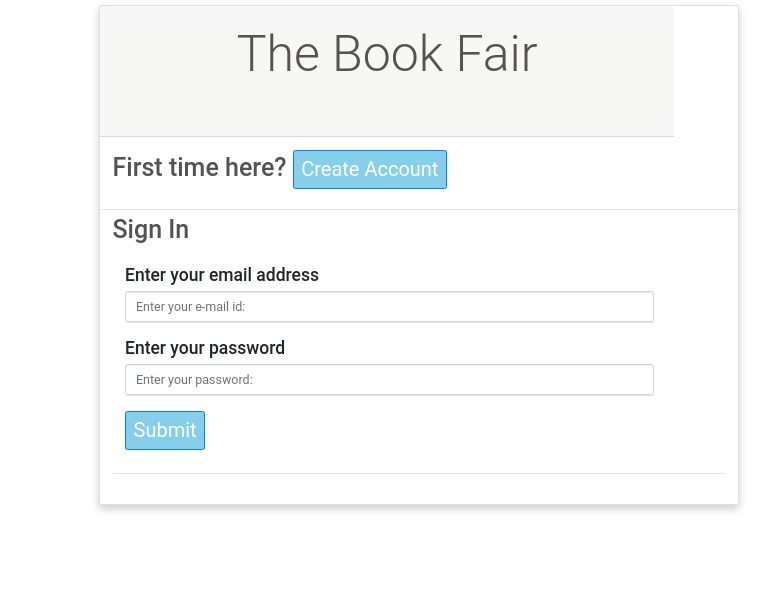
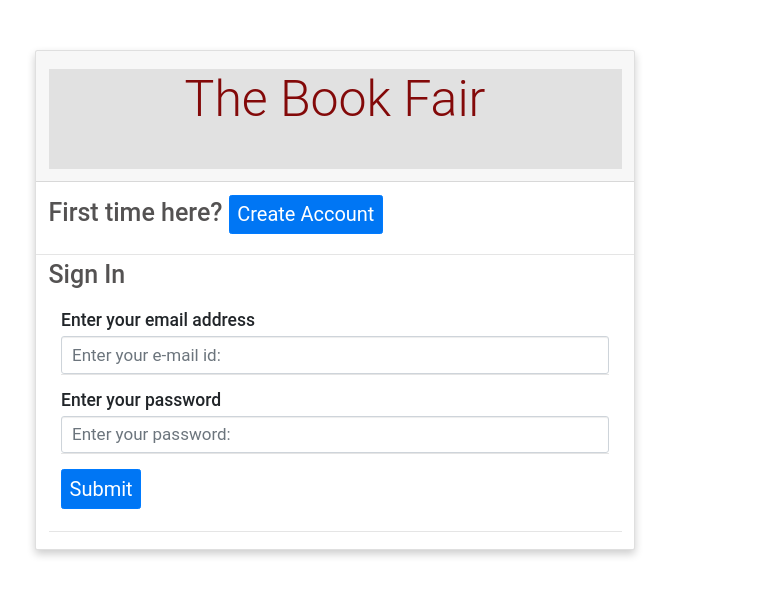
Before and after one commit to saarikabhasi/CS50-project1, a Flask app: page /login in a window 1280 px wide. Shown: the top 596 px of the page, without its empty margins (285-1058 px from the left). Run offline with Flask 2, Linux system fonts and the light colour scheme; some libraries are stand-ins or nearby versions.

Commit message:
styling changes-login/register

```diff
--- a/static/css/main.css
+++ b/static/css/main.css
@@ -18,29 +18,47 @@ h2{
     color: rgb(84, 82, 82);
     font-size: 15px;
 }
-.card{
+.card {
     box-shadow: 0 4px 8px 0 rgba(0,0,0,0.2);
     transition: 0.3s;
-    width:50%;
+    width:500px;
     height:50%;
-    float:center;
+
+
+    /* clear: both; */
+
+}
+div#signIn{
+    margin-left: 25%;
+    width:600px;
+    margin-top: 50px;
+    margin-bottom: 50px;
+    height: 500px;
     clear: both;
-    left:30%;
+}
+div#register{
+    margin-left: 25%;
+    width:600px;
+    margin-top: 50px;
+    margin-bottom: 50px;
+    /* height: 550px; */
+    clear: both;
+
 
 }
 .card:hover {
     box-shadow: 0 8px 16px 0 rgba(0,0,0,0.2);
 }
 .card div{
-    width:90%;
+    width:100%;
     height:30%;
 }
 .card h1{
     font-size: 50px;
     font-family: Roboto;
     font-weight: 300;
-    color: rgb(84, 82, 82);
-    background: rgb(247, 247, 245);
+    color: rgb(131, 9, 9);
+    background: rgb(225, 225, 225);
     text-align: center;
     height: 100px;
     margin-top: 10px;
@@ -51,14 +69,16 @@ h2{
     color: rgb(84, 82, 82);
     font-size: 25px;
 }
-.login h2{
-    color:red;
+
+.login input{
+    font-size: 17px;
 }
-div .register h2{
-    color:red;
+
+.register input{
+    font-size: 17px;
 }
 .btn{
-    background: skyblue;
+    background: rgb(0, 118, 244);
     font-size: 20px;
 }
 .btn:hover{
@@ -76,6 +96,9 @@ div .register h2{
 .searchbar input{
 height: 40px;
 width:  500px;
+margin-top: 20px;
+margin-bottom: 20px;
+margin-right: 20px;
 
 
 }
@@ -83,6 +106,9 @@ width:  500px;
     height: 40px;
     width:100px;
     margin-left: 20px;
+    top: 30%;
+    margin-bottom: 20px;
+    margin-right: 20px;
 }
 .search{
     text-align: left;
@@ -90,7 +116,10 @@ width:  500px;
     margin-left: 70px;
 }
 
-
+/* register */
+.form-group{
+    text-align: left;
+}
 
 
 
@@ -121,7 +150,12 @@ width:  500px;
  float: right;
 }
 
+/* book.html */
+section .card  {
+    float:left ;
+    clear:both;
 
+}
 
 .rating > input:checked ~ label, /* show gold star when clicked */
 .rating:not(:checked) > label:hover, /* hover current star */
@@ -131,3 +165,16 @@ width:  500px;
 .rating > input:checked ~ label:hover,
 .rating > label:hover ~ input:checked ~ label, /* lighten current selection */
 .rating > input:checked ~ label:hover ~ label { color: rgb(133, 255, 172);  }
+/* index.html*/
+.col-lg-12 h1{
+    color: rgb(131, 9, 9);
+    background: rgb(225, 225, 225);
+    height: 100px;
+    text-align: center;
+    font-size: 50px;
+    font-weight:300;
+}
+/*
+.searchbar{
+    margin-top: 10px;
+} */
```
